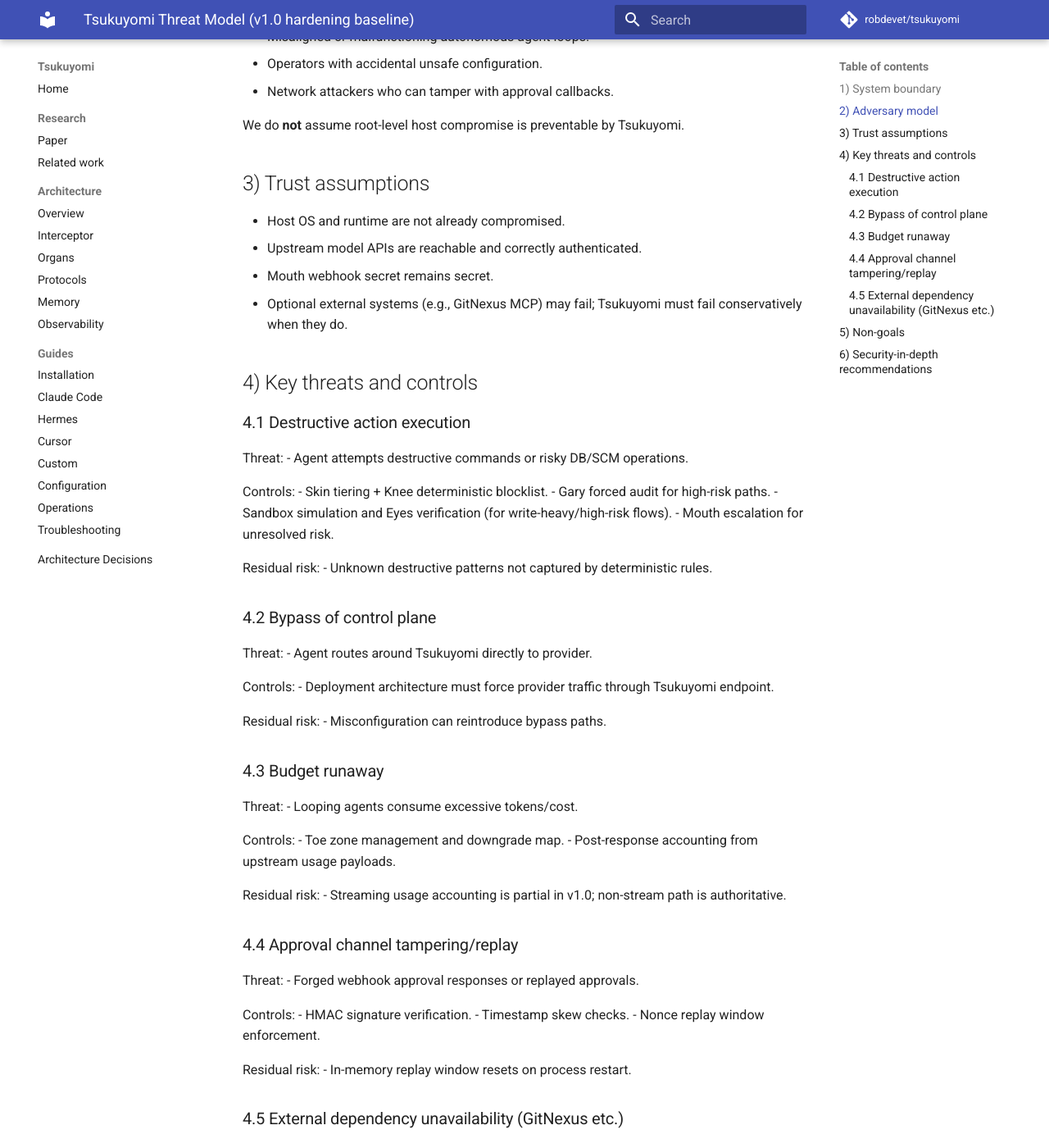
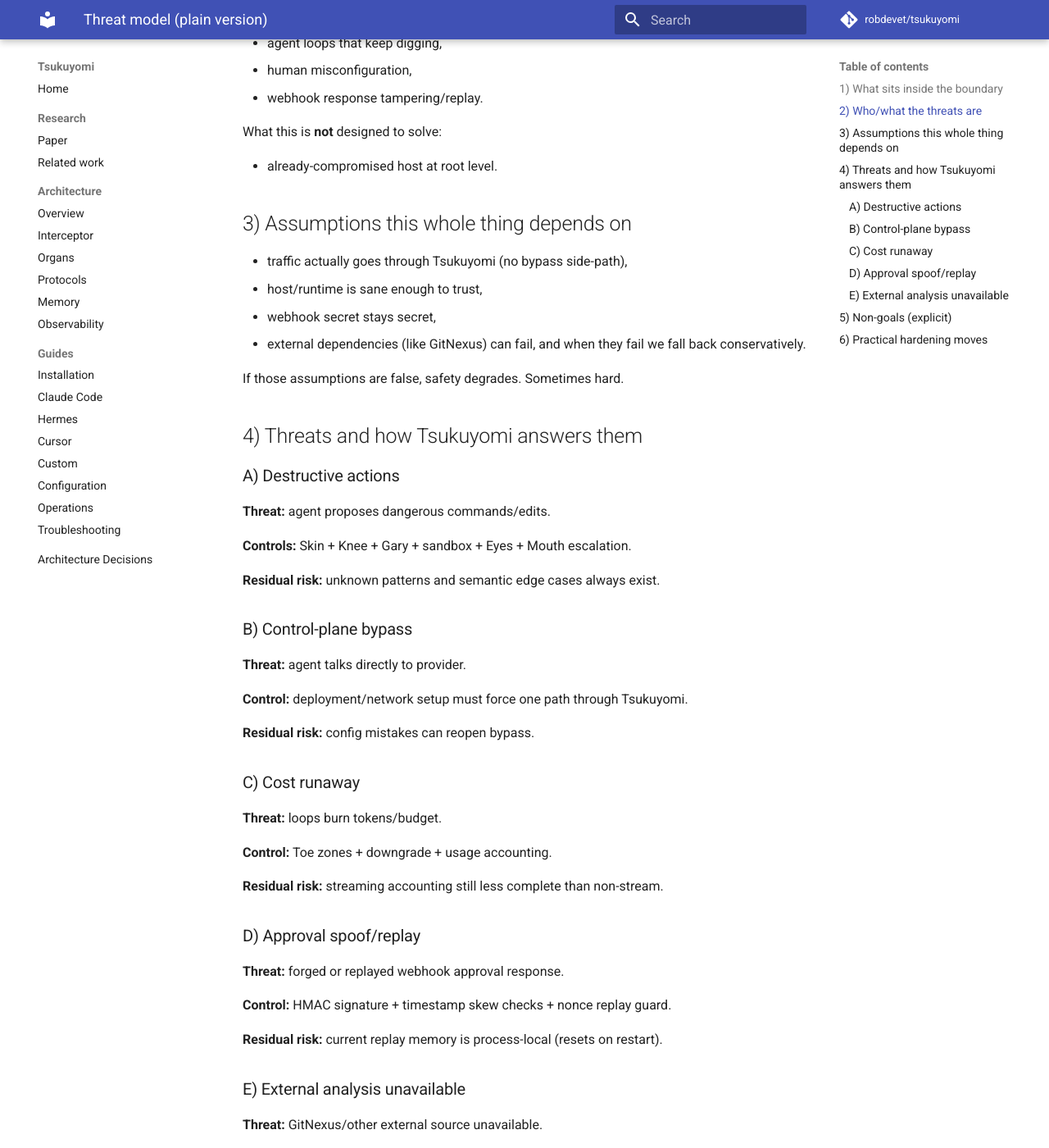
Before and after one commit to RichardClawson013/Tsukuyomi-v1, an MkDocs documentation site: the page built from docs/security/THREAT_MODEL.md, in a window 1280 px wide and 1400 px high, scrolled down 842 px. Shown: the whole window at 82% size. Built offline with MkDocs 1.6.1 and Material for MkDocs 9.7.7, drawn with Linux system fonts in a browser that asks for light colours; comment, search, counter and statistics services are not loaded; some of the changed text lies outside the part shown.

Commit message:
Align tone-first docs and keep technical status accurate
Co-authored-by: RichardClawson013 <RichardClawson013@users.noreply.github.com>

```diff
--- a/docs/security/THREAT_MODEL.md
+++ b/docs/security/THREAT_MODEL.md
@@ -1,111 +1,102 @@
-# Tsukuyomi Threat Model (v1.0 hardening baseline)
+# Threat model (plain version)
 
-This document defines what Tsukuyomi is designed to defend, what it currently
-does not defend, and where operational assumptions matter.
+If you only read one line, read this one:
 
-## 1) System boundary
+**Tsukuyomi lowers risk by forcing an agent through checks it can't bypass on
+that network path. It does not make all risk disappear.**
 
-Tsukuyomi is an API-layer interceptor between an agent and upstream LLM
-providers. Requests pass through:
+This file explains what we're defending, what assumptions that defense relies
+on, and what can still go wrong.
 
-- Interceptor (OpenAI/Anthropic wire compatibility)
-- Arbiter and organs/protocols
-- Upstream model providers
+## 1) What sits inside the boundary
 
-Primary protected assets:
+Tsukuyomi is the proxy between:
 
-- Filesystem and git repository integrity
-- Model provider credentials
-- Budget and cost controls
-- Audit/logging integrity
+- your agent, and
+- the model provider API.
 
-## 2) Adversary model
+So the protected surface is mostly:
 
-We assume adversaries may include:
+- repo/filesystem integrity,
+- provider credentials,
+- budget controls,
+- decision/audit trail integrity.
 
-- Prompt-level adversaries attempting to coerce destructive operations.
-- Misaligned or malfunctioning autonomous agent loops.
-- Operators with accidental unsafe configuration.
-- Network attackers who can tamper with approval callbacks.
+## 2) Who/what the threats are
 
-We do **not** assume root-level host compromise is preventable by Tsukuyomi.
+Not movie villains. Mostly this:
 
-## 3) Trust assumptions
+- bad prompts that pressure destructive actions,
+- agent loops that keep digging,
+- human misconfiguration,
+- webhook response tampering/replay.
 
-- Host OS and runtime are not already compromised.
-- Upstream model APIs are reachable and correctly authenticated.
-- Mouth webhook secret remains secret.
-- Optional external systems (e.g., GitNexus MCP) may fail; Tsukuyomi must fail
-  conservatively when they do.
+What this is **not** designed to solve:
 
-## 4) Key threats and controls
+- already-compromised host at root level.
 
-### 4.1 Destructive action execution
-Threat:
-- Agent attempts destructive commands or risky DB/SCM operations.
+## 3) Assumptions this whole thing depends on
 
-Controls:
-- Skin tiering + Knee deterministic blocklist.
-- Gary forced audit for high-risk paths.
-- Sandbox simulation and Eyes verification (for write-heavy/high-risk flows).
-- Mouth escalation for unresolved risk.
+- traffic actually goes through Tsukuyomi (no bypass side-path),
+- host/runtime is sane enough to trust,
+- webhook secret stays secret,
+- external dependencies (like GitNexus) can fail, and when they fail we fall
+  back conservatively.
 
-Residual risk:
-- Unknown destructive patterns not captured by deterministic rules.
+If those assumptions are false, safety degrades. Sometimes hard.
 
-### 4.2 Bypass of control plane
-Threat:
-- Agent routes around Tsukuyomi directly to provider.
+## 4) Threats and how Tsukuyomi answers them
 
-Controls:
-- Deployment architecture must force provider traffic through Tsukuyomi endpoint.
+### A) Destructive actions
 
-Residual risk:
-- Misconfiguration can reintroduce bypass paths.
+**Threat:** agent proposes dangerous commands/edits.
 
-### 4.3 Budget runaway
-Threat:
-- Looping agents consume excessive tokens/cost.
+**Controls:** Skin + Knee + Gary + sandbox + Eyes + Mouth escalation.
 
-Controls:
-- Toe zone management and downgrade map.
-- Post-response accounting from upstream usage payloads.
+**Residual risk:** unknown patterns and semantic edge cases always exist.
 
-Residual risk:
-- Streaming usage accounting is partial in v1.0; non-stream path is authoritative.
+### B) Control-plane bypass
 
-### 4.4 Approval channel tampering/replay
-Threat:
-- Forged webhook approval responses or replayed approvals.
+**Threat:** agent talks directly to provider.
 
-Controls:
-- HMAC signature verification.
-- Timestamp skew checks.
-- Nonce replay window enforcement.
+**Control:** deployment/network setup must force one path through Tsukuyomi.
 
-Residual risk:
-- In-memory replay window resets on process restart.
+**Residual risk:** config mistakes can reopen bypass.
 
-### 4.5 External dependency unavailability (GitNexus etc.)
-Threat:
-- Loss of external analysis causes blind spots.
+### C) Cost runaway
 
-Controls:
-- Shoulders fallback to conservative `unknown_treated_as` risk.
+**Threat:** loops burn tokens/budget.
 
-Residual risk:
-- Increased false positives / operator friction.
+**Control:** Toe zones + downgrade + usage accounting.
 
-## 5) Non-goals
+**Residual risk:** streaming accounting still less complete than non-stream.
 
-- Defending against a fully compromised host.
-- Guaranteeing zero false positives.
-- Guaranteeing perfect semantic understanding of user intent.
+### D) Approval spoof/replay
 
-## 6) Security-in-depth recommendations
+**Threat:** forged or replayed webhook approval response.
 
-- Run Tsukuyomi on a dedicated host/container boundary.
-- Restrict outbound network where possible.
-- Rotate webhook secrets regularly.
-- Keep Knee patterns and Gary phrase/risk vocab files reviewed.
-- Track known limitations in `KNOWN_LIMITATIONS.md`.
+**Control:** HMAC signature + timestamp skew checks + nonce replay guard.
+
+**Residual risk:** current replay memory is process-local (resets on restart).
+
+### E) External analysis unavailable
+
+**Threat:** GitNexus/other external source unavailable.
+
+**Control:** conservative fallback risk (`unknown_treated_as`).
+
+**Residual risk:** more false positives and more human friction.
+
+## 5) Non-goals (explicit)
+
+- Full defense against host compromise.
+- Zero false positives.
+- Perfect intent understanding.
+
+## 6) Practical hardening moves
+
+- run Tsukuyomi in a dedicated runtime boundary,
+- keep outbound network tight,
+- rotate webhook secrets,
+- periodically review Knee/Gary configs,
+- keep `KNOWN_LIMITATIONS.md` honest and up to date.
```
Also changed, not shown: CHANGELOG.md (+4 -2 lines), INSTALL.md (+2 -2 lines), KNOWN_LIMITATIONS.md (+31 -43 lines), README.md (+7 -12 lines), docs/benchmarks/VALIDATION_SCENARIOS.md (+7 -7 lines), docs/guides/operations.md (+11 -30 lines).
